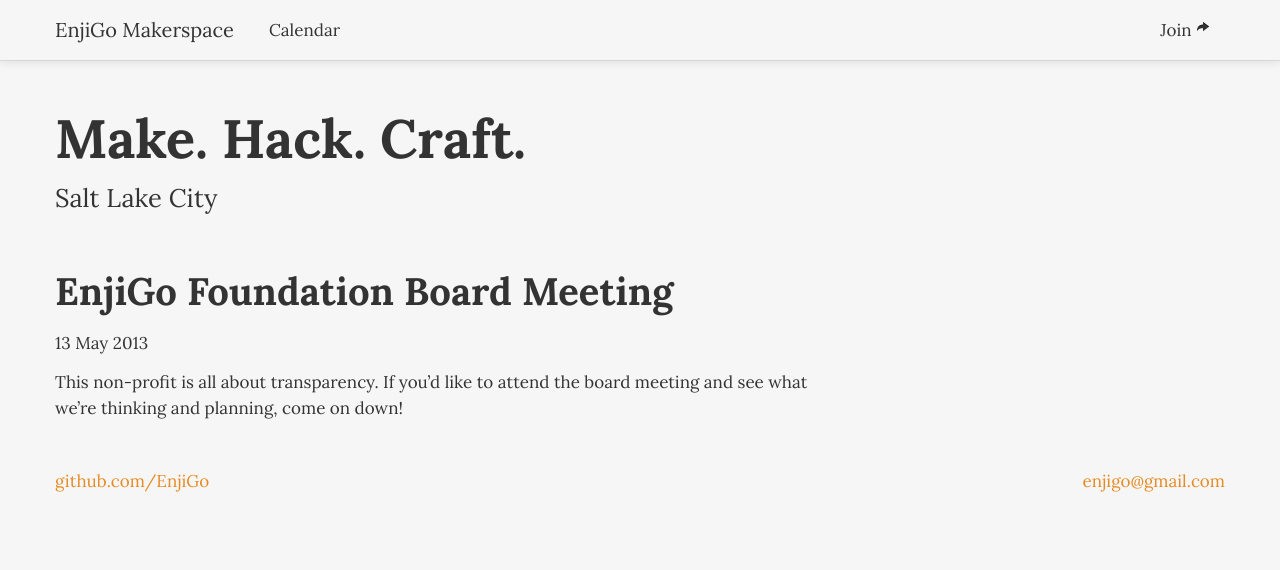
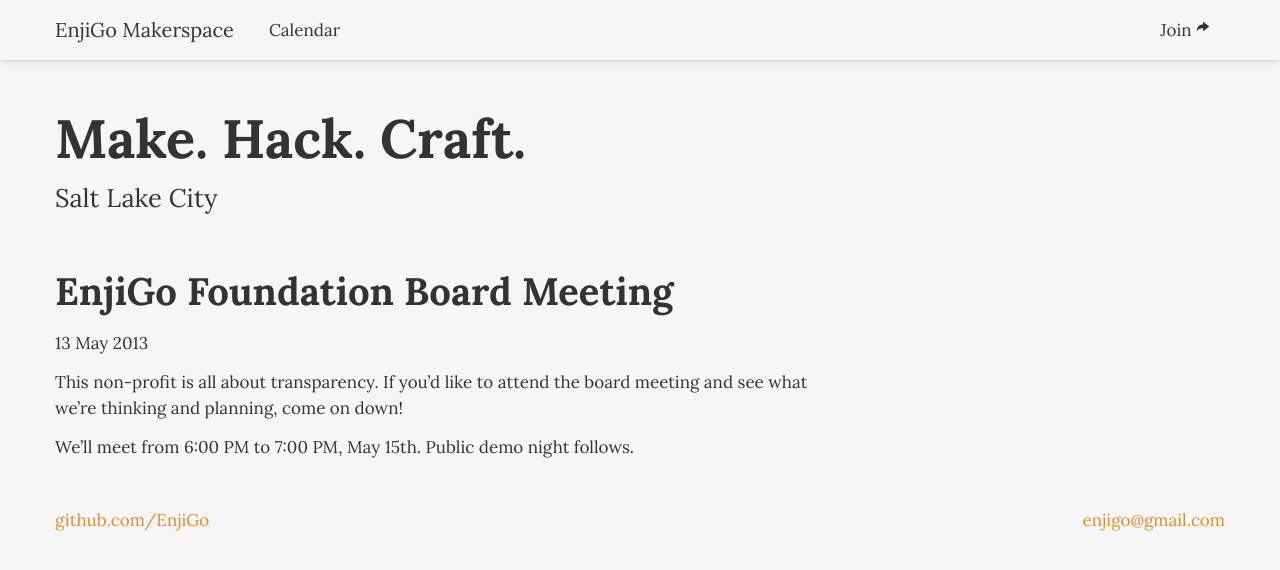
Before and after one commit to makesaltlake/website, a Jekyll site: the page built from _posts/2013-05-13-board-meeting.md, in a window 1280 px wide. Shown: the top 570 px of the page. Built offline with Jekyll 4.4.1, drawn with Linux system fonts in a browser that asks for light colours.

Commit message:
Update 2013-05-13-board-meeting.md

```diff
--- a/_posts/2013-05-13-board-meeting.md
+++ b/_posts/2013-05-13-board-meeting.md
@@ -16,3 +16,5 @@
 ---
 
 This non-profit is all about transparency. If you'd like to attend the board meeting and see what we're thinking and planning, come on down!
+
+We'll meet from 6:00 PM to 7:00 PM, May 15th. Public demo night follows.
```
